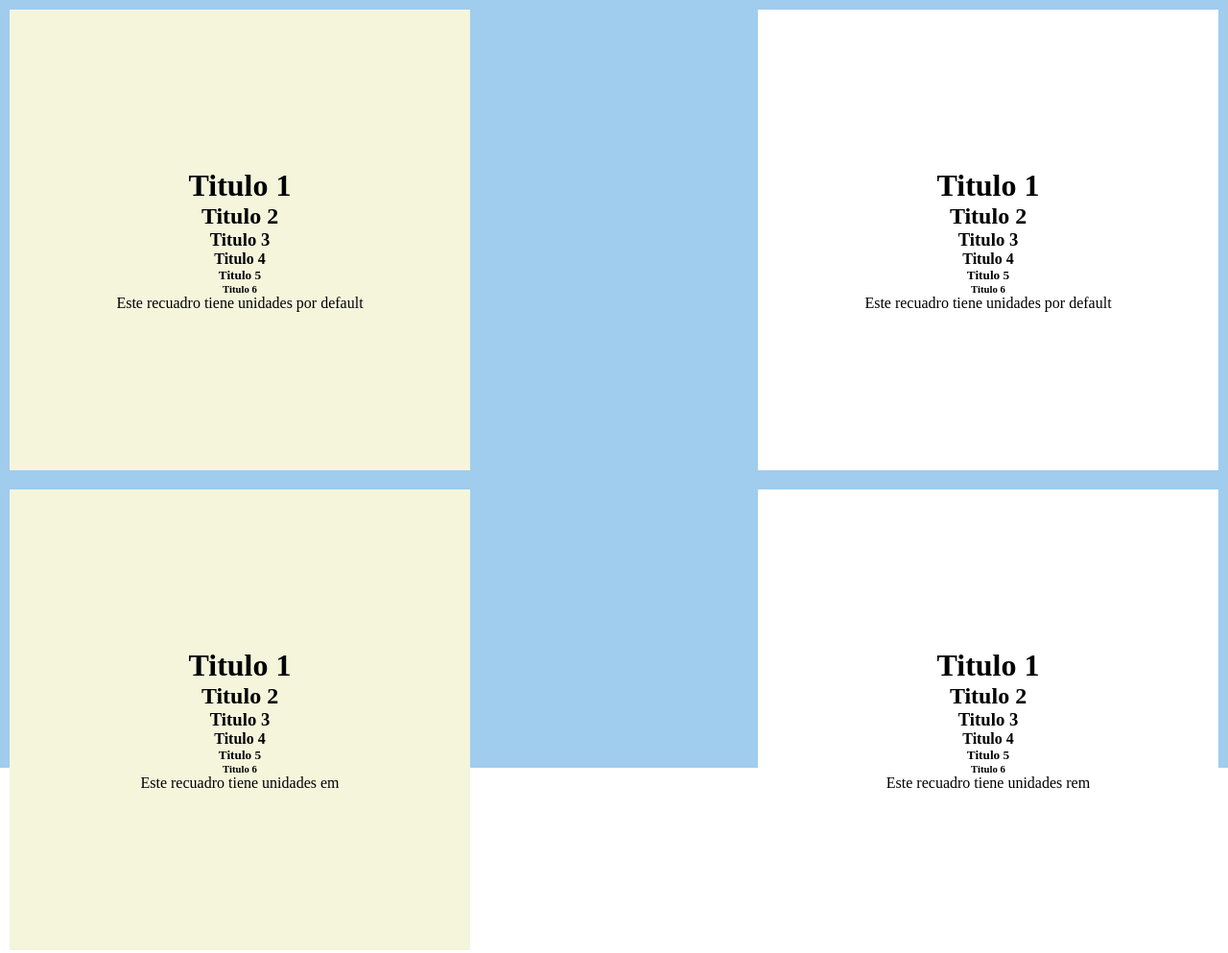
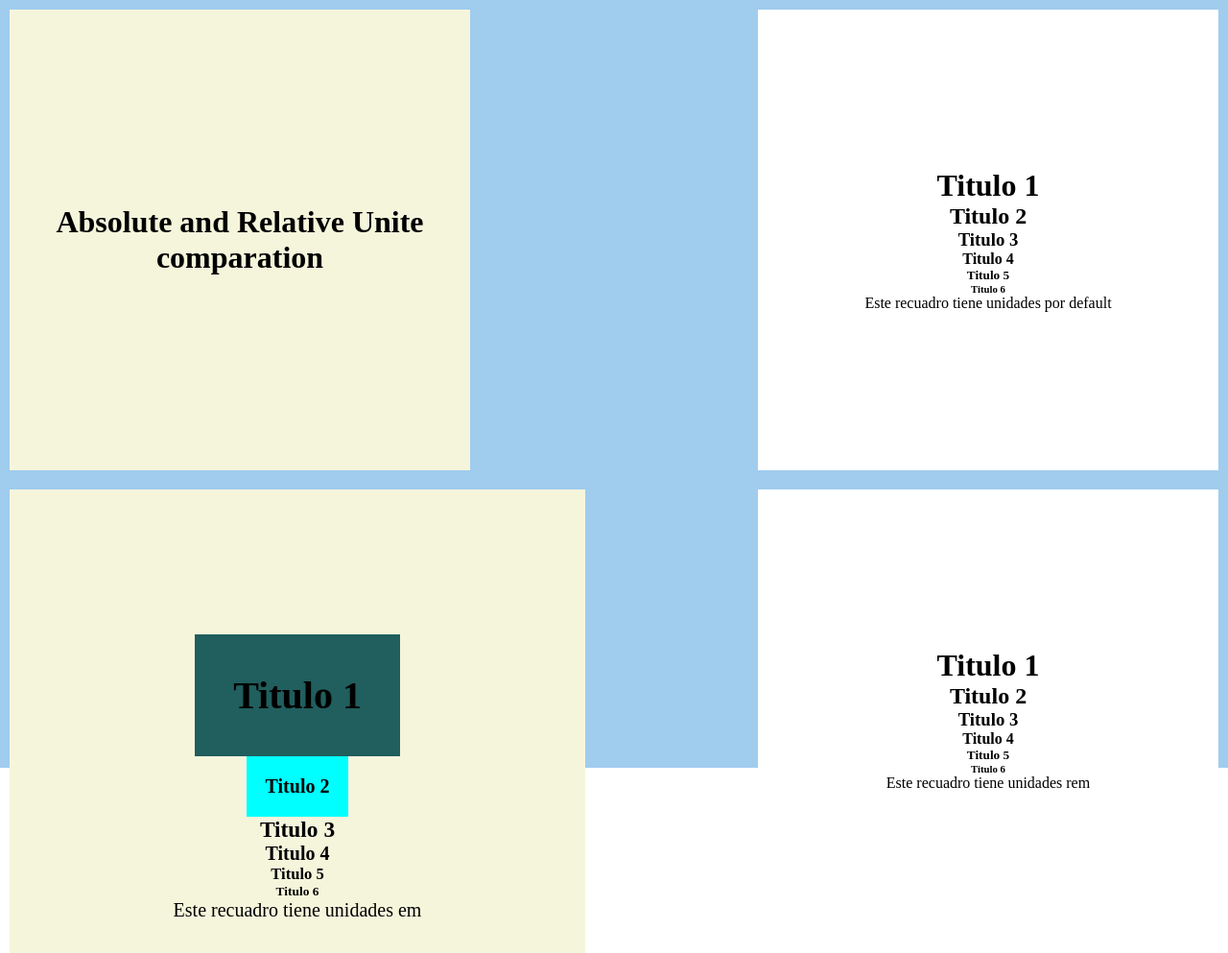
Before and after one commit to Broderpixelv1/absoluteRelativeUnits.github.io, a plain HTML site: page index.html in a window 1280 px wide. Shown: the top 993 px of the page at 96% size. Drawn offline with Linux system fonts and the light colour scheme.

Commit message:
se prueba diferente unidades

```diff
--- a/css/style.css
+++ b/css/style.css
@@ -30,3 +30,23 @@ main{
 main > *:nth-child(2n+1){
     background-color:beige;
 }
+
+/**aqui vamos a personalizar cada tarjeta y comparar sus inidades**/
+
+.welcameCard{
+    text-align: center;
+}
+
+.emCard {
+    font-size: 20px;
+}
+.emCard h1{
+    font-size: 40px;
+    padding: 1em;
+    background-color: rgb(33, 94, 94);
+}
+.emCard h2{
+    font-size: 20px;
+    padding: 1em;
+    background-color: aqua;
+}
--- a/index.html
+++ b/index.html
@@ -10,14 +10,8 @@
 
         <main role="main">
                 <div class="contentCard welcameCard">
-                    <h1>Titulo 1</h1>
-                    <h2>Titulo 2</h2>
-                    <h3>Titulo 3</h3>
-                    <h4>Titulo 4</h4>
-                    <h5>Titulo 5</h5>
-                    <h6>Titulo 6</h6>
-                    <p>Este recuadro tiene unidades por default</p>
-                </div>
+                    <h1>Absolute and Relative Unite comparation</h1>
+               </div>
                 <div class="contentCard originalCard">
                     <h1>Titulo 1</h1>
                     <h2>Titulo 2</h2>
@@ -36,7 +30,7 @@
                     <h6>Titulo 6</h6>
                     <p>Este recuadro tiene unidades em</p>
                 </div>
-                <div class="contentCard remCar">
+                <div class="contentCard remCard">
                     <h1>Titulo 1</h1>
                     <h2>Titulo 2</h2>
                     <h3>Titulo 3</h3>
```
